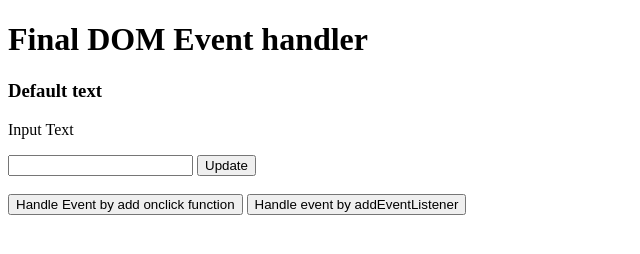
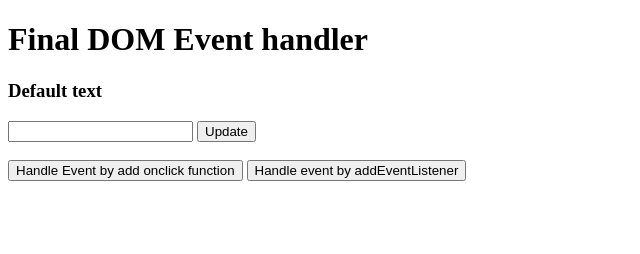
Before and after one commit to tkabir3066/programming-hero-course, a plain HTML site: page Milestone-5/2.Module-26/event-summary.html in a window 1280 px wide. Both pictures are taken after a click on the button "Update". Shown: the whole page, without its empty margins (0-640 px from the left). Drawn offline with Linux system fonts and the light colour scheme.

Commit message:
setting input text and resetting input value

```diff
--- a/Milestone-5/2.Module-26/event-summary.html
+++ b/Milestone-5/2.Module-26/event-summary.html
@@ -9,7 +9,7 @@
     <h1>Final DOM Event handler</h1>
     <h3 id="handle-status">Default text</h3>
 
-    <p>Input Text</p>
+    <p id="input-text-display">Input Text</p>
     <input id="input-field" type="text" />
     <button id="btn-update">Update</button>
 
@@ -40,7 +40,13 @@
       document.getElementById("btn-update").addEventListener("click", () => {
         const inputField = document.getElementById("input-field");
         const inputText = inputField.value;
-        console.log(inputText);
+
+        const p = document.getElementById("input-text-display");
+        p.innerText = inputText;
+
+        // reset input value
+
+        inputField.value = "";
       });
     </script>
   </body>
```
